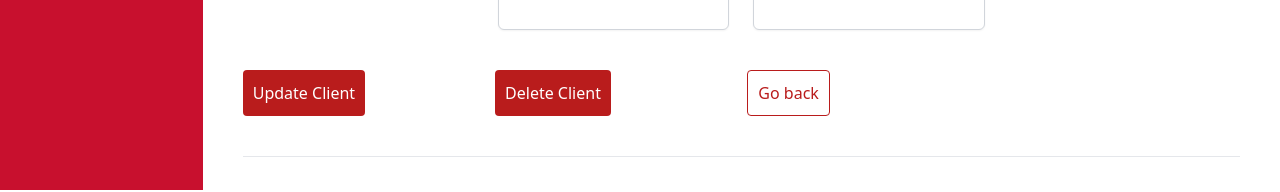
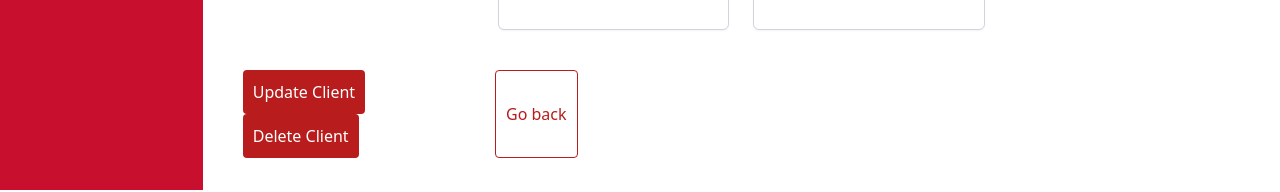
Before and after one commit to CIS-Fall-2022/project-cis_4339_project_26, a Vue app in the folder frontend/: page /updateclient/1 in a window 1280 px wide. Shown: the part 610-802 px from the top of the page. Built offline with nearby package versions, Linux system fonts and the light colour scheme; no server answers.

Commit message:
Delete Client Button Format
Fixed delete client button spacing and formatting

```diff
--- a/frontend/src/components/updateClient.vue
+++ b/frontend/src/components/updateClient.vue
@@ -334,14 +334,12 @@ export default {
 
         <!-- grid container -->
         <div class="grid grid-cols-1 sm:grid-cols-2 md:grid-cols-4 gap-x-3 gap-y-10">
-          <div class="flex justify-between mt-10 mr-20">
+          <div class="mt-10 mr-20">
             <button
               @click="handleClientUpdate"
               type="submit"
-              class="bg-red-700 text-white rounded"
+              class="bg-red-700 text-white rounded mr-3"
             >Update Client</button>
-          </div>
-          <div class="flex justify-between mt-10 mr-20">
             <button
               @click="handleClientDelete"
               type="submit"
```
